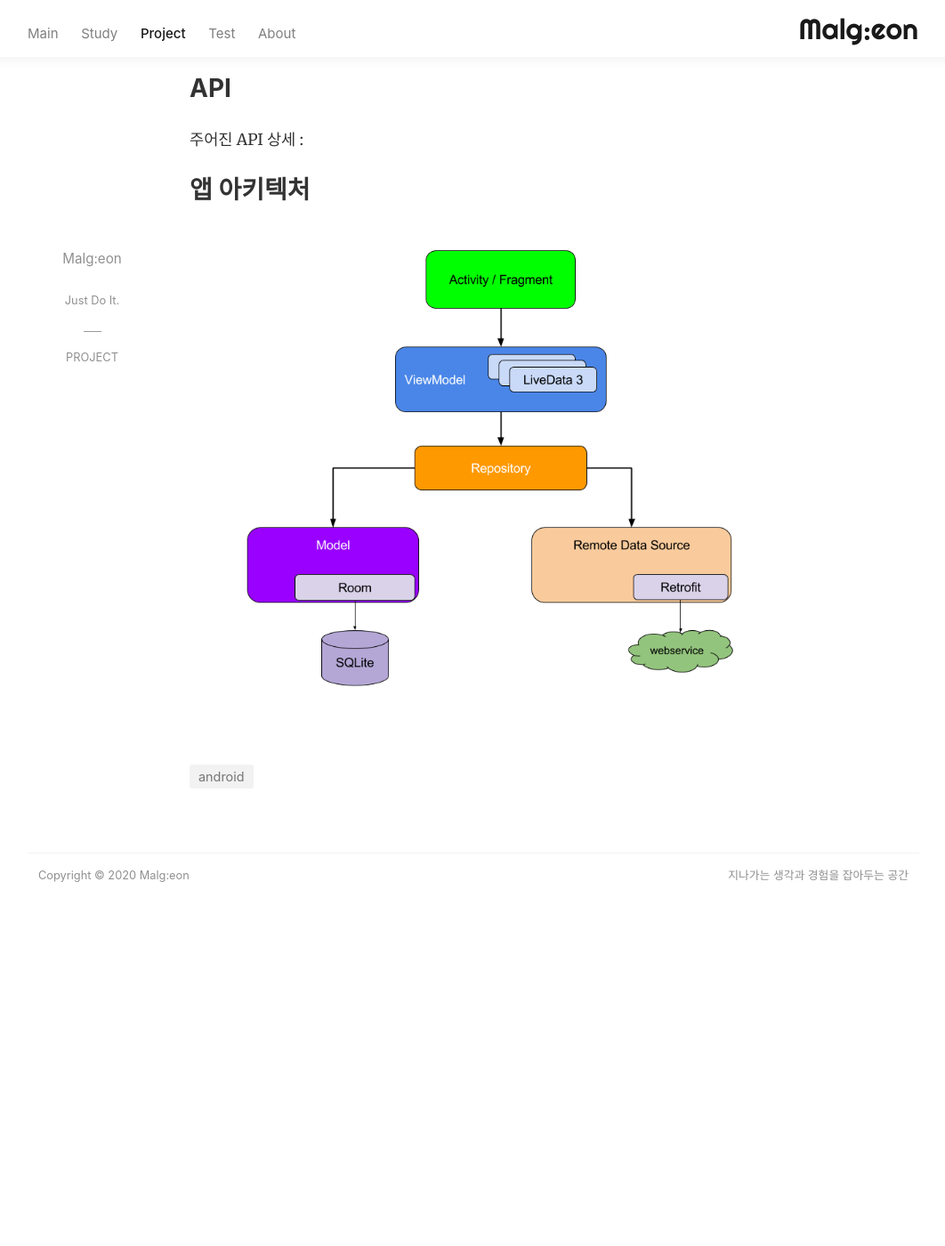
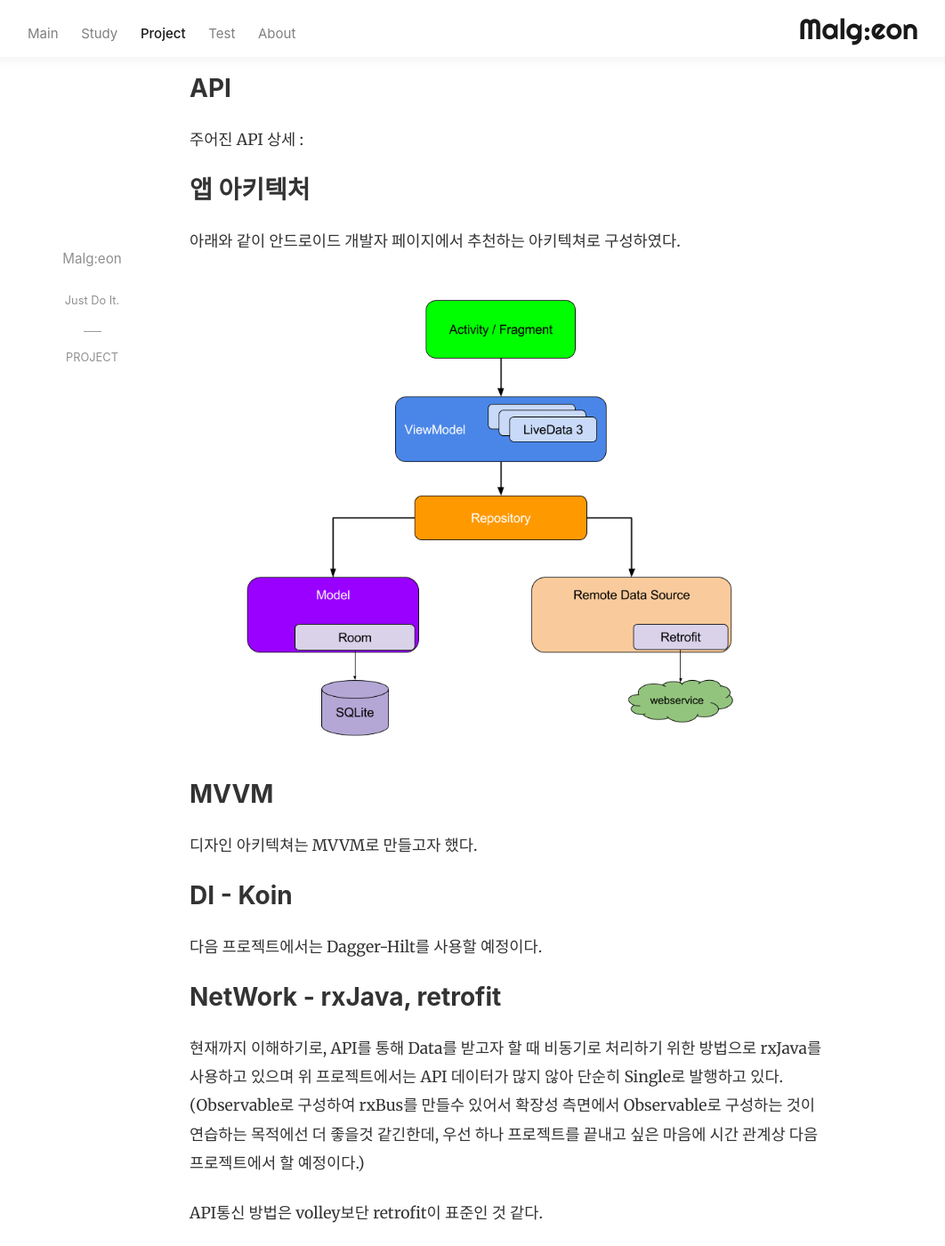
Before and after one commit to Malgeon/makeBlog, a Jekyll site: the page built from _posts/project/2020-11-23-android_app_service_clone.md, in a window 1280 px wide and 1400 px high, scrolled down 900 px. Shown: the whole window at 89% size, without its empty margins (108-1170 px from the left). Built offline with Jekyll 4.4.1, drawn with Linux system fonts in a browser that asks for light colours; nearby versions of some CDN libraries; before the commit the page ends 1940 px from its top, so only the background shows below that; some of the changed text lies outside the part shown.

Commit message:
201208 android project 1/4 complete

```diff
--- a/_posts/project/2020-11-23-android_app_service_clone.md
+++ b/_posts/project/2020-11-23-android_app_service_clone.md
@@ -10,12 +10,12 @@ project: true
 featured: true
 
 maindescriptions: [ "부스트코스 안드로이드 과정 중 영화 앱 프로젝트에서 주어진 API를 이용하여, 해당 API의 정보를 보여주는 영화 어플리케이션입니다.", "디자인 패턴은 MVVM, Database는 Room, viewModel data binding은 LiveData를 적용하였습니다. 또한 비동기 작업을 coroutine으로 진행하였습니다." ]
-system: [ "개발 환경: Android Studio", "Spec : MVVVM, kotlin, Room, LiveData, coroutine", "역할 : 개발" ]
+system: [ "개발 환경: Android Studio", "Spec : kotlin, MVVVM, koin, jxJava, retrofit, Room, coroutine", "역할 : 개발" ]
 developperiod : "2020.11.02 ~ "
-link: "#"
-linkUrl: #
+link: "https://github.com/Malgeon/MovieAppPractice"
+linkUrl: https://github.com/Malgeon/MovieAppPractice
 imagenum: 1
-images: [ assets/images/project/malgeonblog1.JPG ]
+images: [ assets/images/project/android/android.jpg ]
 ---
 
 ### API
@@ -25,5 +25,20 @@ images: [ assets/images/project/malgeonblog1.JPG ]
 
 ### 앱 아키텍처
 
+아래와 같이 안드로이드 개발자 페이지에서 추천하는 아키텍쳐로 구성하였다.
 
 ![final-architecture]({{ site.baseurl }}/assets/images/project/android/final-architecture.png)
+
+### MVVM
+
+디자인 아키텍쳐는 MVVM로 만들고자 했다.
+
+### DI - Koin
+
+다음 프로젝트에서는 Dagger-Hilt를 사용할 예정이다.
+
+### NetWork - rxJava, retrofit
+
+현재까지 이해하기로, API를 통해 Data를 받고자 할 때 비동기로 처리하기 위한 방법으로 rxJava를 사용하고 있으며 위 프로젝트에서는 API 데이터가 많지 않아 단순히 Single로 발행하고 있다. (Observable로 구성하여 rxBus를 만들수 있어서 확장성 측면에서 Observable로 구성하는 것이 연습하는 목적에선 더 좋을것 같긴한데, 우선 하나 프로젝트를 끝내고 싶은 마음에 시간 관계상 다음 프로젝트에서 할 예정이다.)
+
+API통신 방법은 volley보단 retrofit이 표준인 것 같다.
```
Also changed, not shown: other parts of _posts/project/2020-11-23-android_app_service_clone.md (+1 -1 lines), assets/images/project/android/android.jpg (added).
